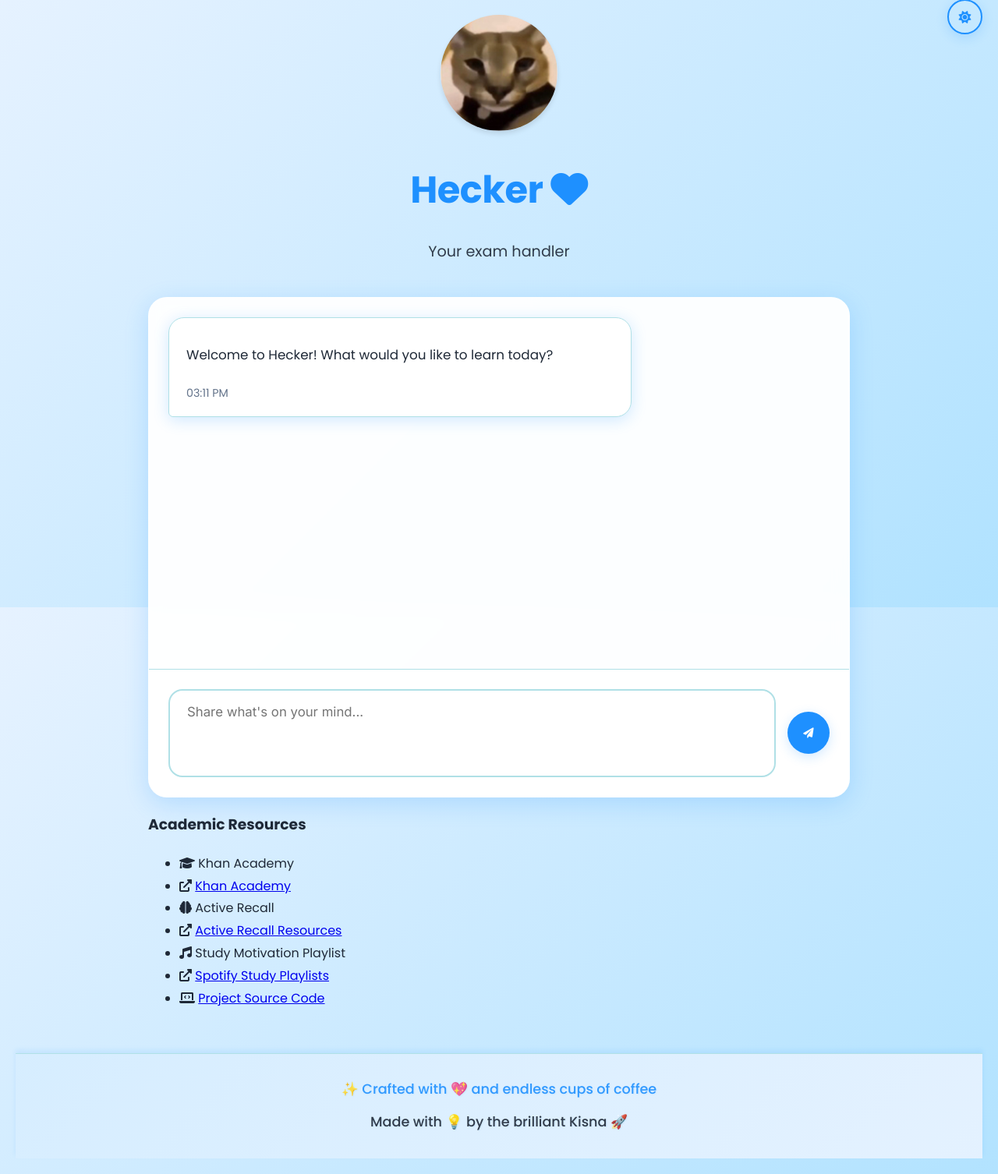
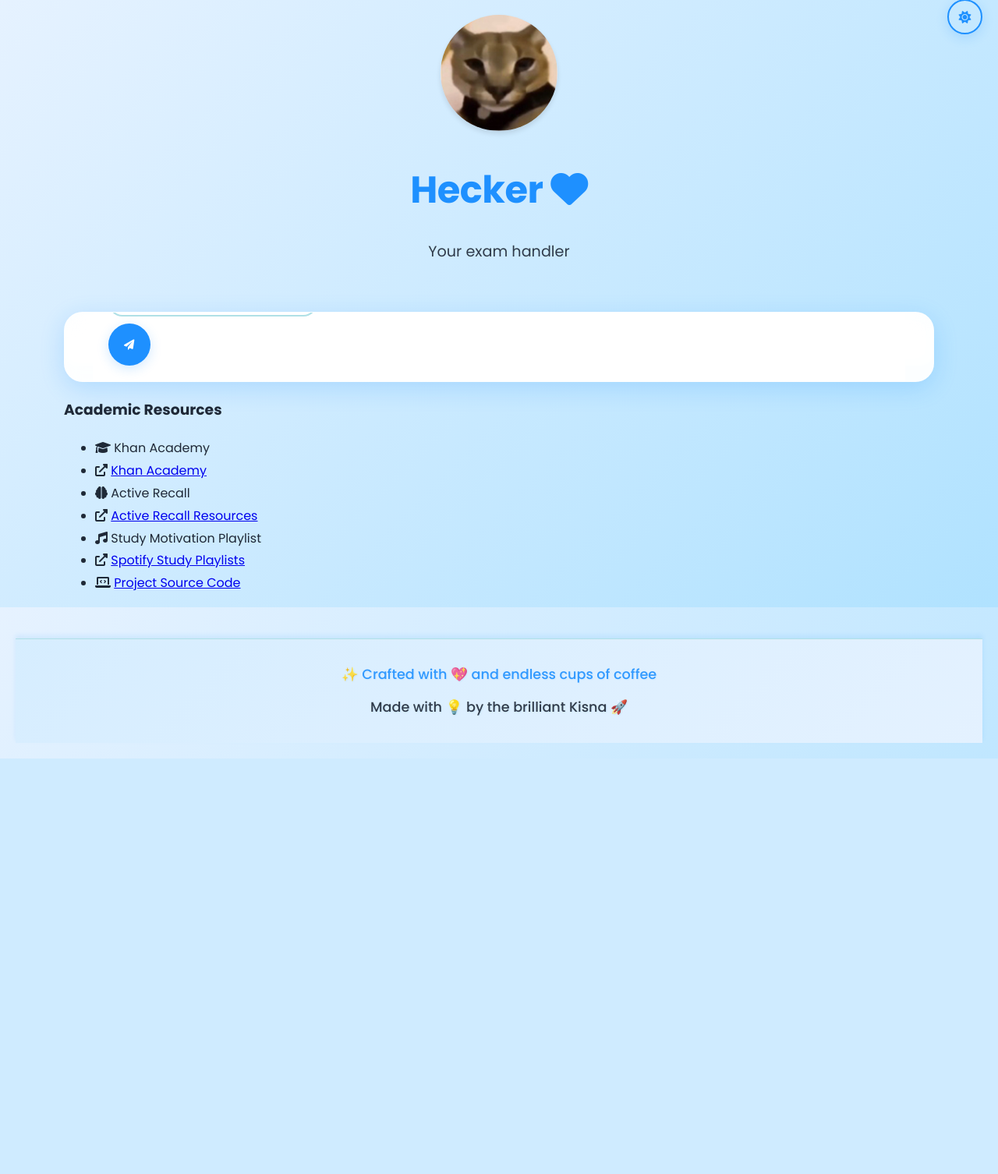
Before and after one commit to KisnaIsOP/AcademicAI, a Flask app: page / in a window 1280 px wide. Shown: the part 21-1527 px from the top of the page at 78% size. After the commit the page ends 994 px from the top, so only its background shows below. Run offline with Flask 3, Linux system fonts and the light colour scheme.

Commit message:
Enhanced chat layout: wider container and better spacing

```diff
--- a/static/script.js
+++ b/static/script.js
@@ -71,6 +71,36 @@ document.addEventListener('DOMContentLoaded', function() {
 
     // Improved Symbol and Emoji Support
     function sanitizeAndRenderMessage(message) {
+        // Process math equations first
+        message = message.replace(/\$\$(.*?)\$\$/g, (match, equation) => {
+            return `<div class="math-block">${match}</div>`;
+        });
+        message = message.replace(/\$(.*?)\$/g, (match, equation) => {
+            return `<span class="math-inline">${match}</span>`;
+        });
+
+        // Process steps and formatting
+        const lines = message.split('\n');
+        let formattedLines = lines.map(line => {
+            // Format step numbers
+            line = line.replace(/^(\d+\.|Step \d+:)(.*)/, '<strong>$1</strong>$2');
+
+            // Format equations and math symbols
+            line = line.replace(/\\[a-zA-Z]+/g, match => `<span class="math-symbol">${match}</span>`);
+
+            return line;
+        });
+
+        // Join lines with proper spacing
+        message = formattedLines.join('\n');
+
+        // Trigger MathJax rendering after content is added
+        setTimeout(() => {
+            if (window.MathJax) {
+                window.MathJax.typeset();
+            }
+        }, 100);
+
         // Escape HTML to prevent XSS
         const sanitizedMessage = message
             .replace(/&/g, '&amp;')
--- a/static/style.css
+++ b/static/style.css
@@ -24,6 +24,10 @@
     --code-background: #f9f9f9;
     --code-text-color: #2c3e50;
     --underline-text-color: #2ecc71;
+    --user-message-bg: #1E90FF;
+    --user-message-text: #ffffff;
+    --ai-message-bg: #ffffff;
+    --ai-message-text: #1F2937;
 }
 
 /* Relaxation Mode */
@@ -94,10 +98,118 @@ body {
     }
 }
 
+/* Main container styles */
 .container {
-    max-width: 900px;
+    max-width: 90%;
+    width: 1200px;
     margin: 0 auto;
     padding: 20px;
+    height: 95vh;
+    display: flex;
+    flex-direction: column;
+}
+
+/* Messages container */
+.messages {
+    flex: 1;
+    overflow-y: auto;
+    padding: 20px;
+    margin-bottom: 20px;
+    background: rgba(255, 255, 255, 0.05);
+    border-radius: 15px;
+    backdrop-filter: blur(10px);
+    height: calc(85vh - 100px);
+    scrollbar-width: thin;
+    scrollbar-color: var(--primary-color) transparent;
+}
+
+/* Message bubbles */
+.message {
+    max-width: 95%;
+    margin: 15px 0;
+    padding: 15px 20px;
+    border-radius: 12px;
+    line-height: 1.5;
+    font-size: 16px;
+}
+
+.user-message {
+    background: var(--user-message-bg);
+    color: var(--user-message-text);
+    margin-left: auto;
+    border-bottom-right-radius: 4px;
+}
+
+.ai-message {
+    background: var(--ai-message-bg);
+    color: var(--ai-message-text);
+    margin-right: auto;
+    border-bottom-left-radius: 4px;
+    width: 95%;
+}
+
+/* Scrollbar Styles */
+.messages::-webkit-scrollbar {
+    width: 8px;
+}
+
+.messages::-webkit-scrollbar-track {
+    background: transparent;
+}
+
+.messages::-webkit-scrollbar-thumb {
+    background: var(--primary-color);
+    border-radius: 10px;
+}
+
+/* Input area */
+.input-container {
+    position: fixed;
+    bottom: 0;
+    left: 0;
+    right: 0;
+    padding: 20px;
+    background: rgba(255, 255, 255, 0.95);
+    backdrop-filter: blur(10px);
+    z-index: 100;
+    margin: 0 auto;
+    width: 90%;
+    max-width: 1200px;
+    border-top-left-radius: 15px;
+    border-top-right-radius: 15px;
+}
+
+/* Media Queries */
+@media (max-width: 768px) {
+    .container {
+        max-width: 100%;
+        padding: 10px;
+    }
+
+    .messages {
+        height: calc(85vh - 80px);
+        padding: 15px;
+    }
+
+    .message {
+        max-width: 100%;
+        padding: 12px 15px;
+    }
+
+    .input-container {
+        width: 100%;
+        padding: 15px;
+    }
+}
+
+@media (min-width: 1400px) {
+    .container {
+        max-width: 1400px;
+    }
+
+    .ai-message {
+        width: 85%;
+    }
 }
 
 /* Header Styling */
@@ -161,58 +273,6 @@ body.dark-mode .main-logo {
     transition: all var(--transition-speed) ease;
     animation: breathe 5s infinite;
     border: 1px solid rgba(255, 255, 255, 0.2);
-}
-
-.messages {
-    flex-grow: 1;
-    padding: 25px;
-    overflow-y: auto;
-    display: flex;
-    flex-direction: column;
-    gap: 20px;
-    scroll-behavior: smooth;
-}
-
-/* Message Styling */
-.message {
-    display: flex;
-    flex-direction: column;
-    max-width: 70%;
-    animation: fadeIn 0.5s ease-out;
-}
-
-.message.user {
-    align-self: flex-end;
-}
-
-.message-content {
-    padding: 16px 22px;
-    border-radius: 20px;
-    margin-bottom: 6px;
-    line-height: 1.8;
-    transition: all var(--transition-speed) ease;
-    font-size: 1.05em;
-}
-
-.user .message-content {
-    background: linear-gradient(135deg, var(--primary-color), var(--primary-color));
-    color: white;
-    border-bottom-right-radius: 6px;
-    box-shadow: 0 4px 15px rgba(30, 144, 255, 0.2);
-}
-
-.therapist .message-content {
-    background: white;
-    border: 1px solid var(--border-color);
-    border-bottom-left-radius: 6px;
-    box-shadow: 0 4px 20px var(--shadow-color);
-}
-
-.timestamp {
-    font-size: 0.85em;
-    color: #64748B;
-    margin-top: 6px;
-    font-weight: 400;
 }
 
 /* Step-by-Step Content Styles */
@@ -343,15 +403,43 @@ body.dark-mode .main-logo {
     margin: 8px 0;
 }
 
-/* Input Container */
-.input-container {
-    padding: 25px;
-    background: rgba(255, 255, 255, 0.95);
-    backdrop-filter: blur(10px);
-    border-top: 1px solid var(--border-color);
-    display: flex;
-    gap: 15px;
-    align-items: center;
+/* Math Content Styles */
+.math-block {
+    display: block;
+    margin: 16px 0;
+    padding: 12px;
+    background: var(--code-background);
+    border-radius: 6px;
+    overflow-x: auto;
+}
+
+.math-inline {
+    display: inline-block;
+    padding: 0 4px;
+    background: var(--code-background);
+    border-radius: 4px;
+}
+
+.math-symbol {
+    color: var(--primary-color);
+    font-family: 'Times New Roman', serif;
+}
+
+/* Step formatting for mathematical content */
+.messages .ai-message p {
+    margin: 12px 0;
+}
+
+.messages .ai-message strong + .math-block {
+    margin-top: 8px;
+}
+
+/* Ensure equations don't overflow on mobile */
+@media (max-width: 768px) {
+    .math-block {
+        max-width: 100%;
+        overflow-x: auto;
+    }
 }
 
 textarea {
@@ -395,51 +483,6 @@ button:hover {
 
 button:active {
     transform: translateY(1px) scale(0.98);
-}
-
-/* Scrollbar Styling */
-::-webkit-scrollbar {
-    width: 8px;
-}
-
-::-webkit-scrollbar-track {
-    background: var(--background-color);
-    border-radius: 4px;
-}
-
-::-webkit-scrollbar-thumb {
-    background: var(--primary-color);
-    border-radius: 4px;
-    opacity: 0.8;
-}
-
-::-webkit-scrollbar-thumb:hover {
-    background: var(--primary-color);
-    opacity: 1;
-}
-
-/* Mobile Responsiveness */
-@media (max-width: 768px) {
-    .container {
-        padding: 10px;
-    }
-
-    header h1 {
-        font-size: 2.5em;
-    }
-
-    .message {
-        max-width: 85%;
-    }
-
-    .input-container {
-        padding: 15px;
-    }
-
-    button {
-        width: 48px;
-        height: 48px;
-    }
 }
 
 /* Theme Toggle */
--- a/templates/index.html
+++ b/templates/index.html
@@ -10,6 +10,22 @@
 
     <link rel="stylesheet" href="{{ url_for('static', filename='style.css') }}">
     <link rel="stylesheet" href="https://cdnjs.cloudflare.com/ajax/libs/font-awesome/6.0.0/css/all.min.css">
+
+    <!-- MathJax Configuration -->
+    <script>
+        window.MathJax = {
+            tex: {
+                inlineMath: [['$', '$'], ['\\(', '\\)']],
+                displayMath: [['$$', '$$'], ['\\[', '\\]']],
+                processEscapes: true
+            },
+            svg: {
+                fontCache: 'global'
+            }
+        };
+    </script>
+    <script src="https://polyfill.io/v3/polyfill.min.js?features=es6"></script>
+    <script id="MathJax-script" async src="https://cdn.jsdelivr.net/npm/mathjax@3/es5/tex-mml-chtml.js"></script>
 </head>
 <body>
     <div class="theme-toggle">
```
